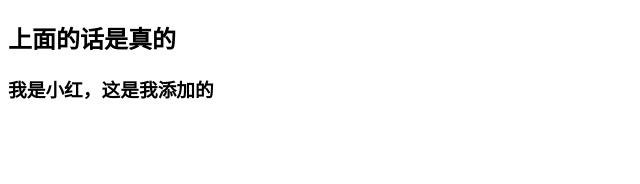
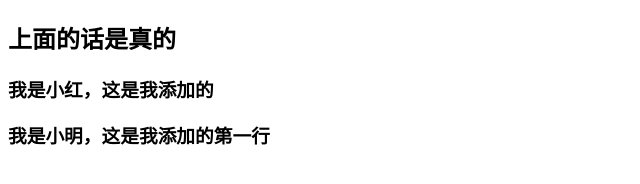
Before and after one commit to doria76593/t2, a plain HTML site: page index.html in a window 1280 px wide. Shown: the whole page, without its empty margins (0-640 px from the left). Drawn offline with Linux system fonts and the light colour scheme.

Commit message:
小明添加的一行

```diff
--- a/index.html
+++ b/index.html
@@ -8,6 +8,6 @@
 
 	<h2>上面的话是真的</h2>
 	<h3>我是小红，这是我添加的</h3>
-
+<h3>我是小明，这是我添加的第一行</h3>
 </body>
 </html>
```
